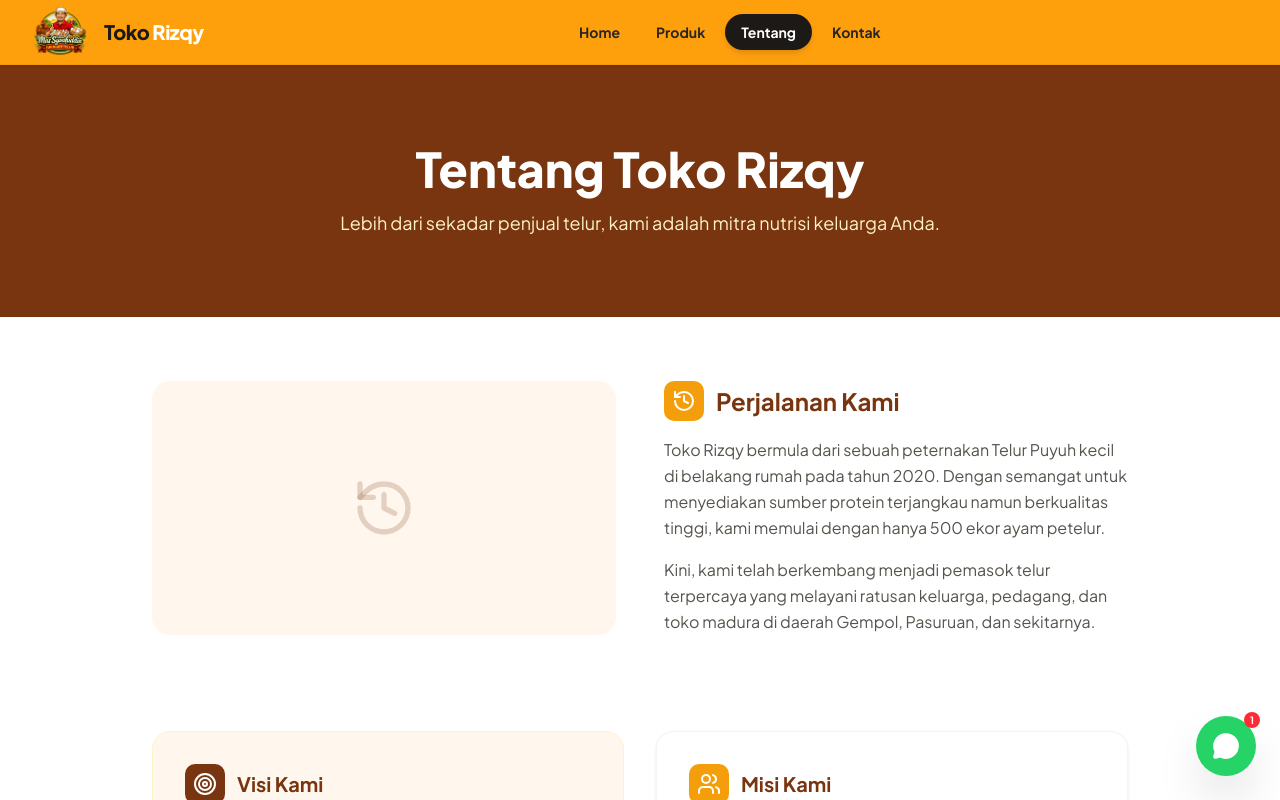
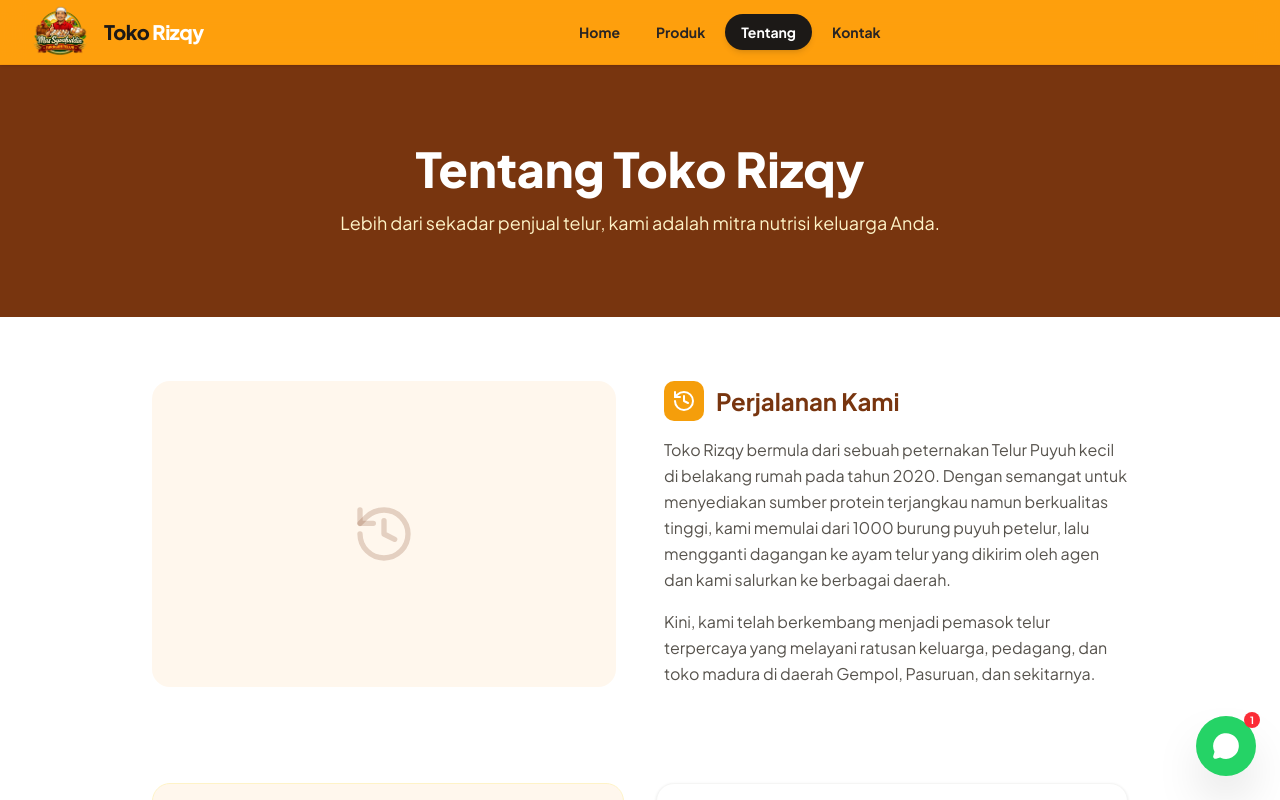
Before and after one commit to ArifDev-coder/bima-website, a Next.js app: page /tentang in a window 1280 px wide. Shown: the top 800 px of the page. Built offline with nearby package versions, Linux system fonts and the light colour scheme.

Commit message:
memperbaiki sejarah toko

```diff
--- a/app/(root)/tentang/page.tsx
+++ b/app/(root)/tentang/page.tsx
@@ -37,7 +37,7 @@ export default function Tentang() {
             <p className="text-stone-600 leading-relaxed mb-4">
               Toko Rizqy bermula dari sebuah peternakan Telur Puyuh kecil di belakang rumah pada tahun 2020.
               Dengan semangat untuk menyediakan sumber protein terjangkau namun berkualitas tinggi,
-              kami memulai dengan hanya 500 ekor ayam petelur.
+              kami memulai dari 1000 burung puyuh petelur, lalu mengganti dagangan ke ayam telur yang dikirim oleh agen dan kami salurkan ke berbagai daerah.
             </p>
             <p className="text-stone-600 leading-relaxed">
               Kini, kami telah berkembang menjadi pemasok telur terpercaya yang melayani ratusan keluarga,
```
